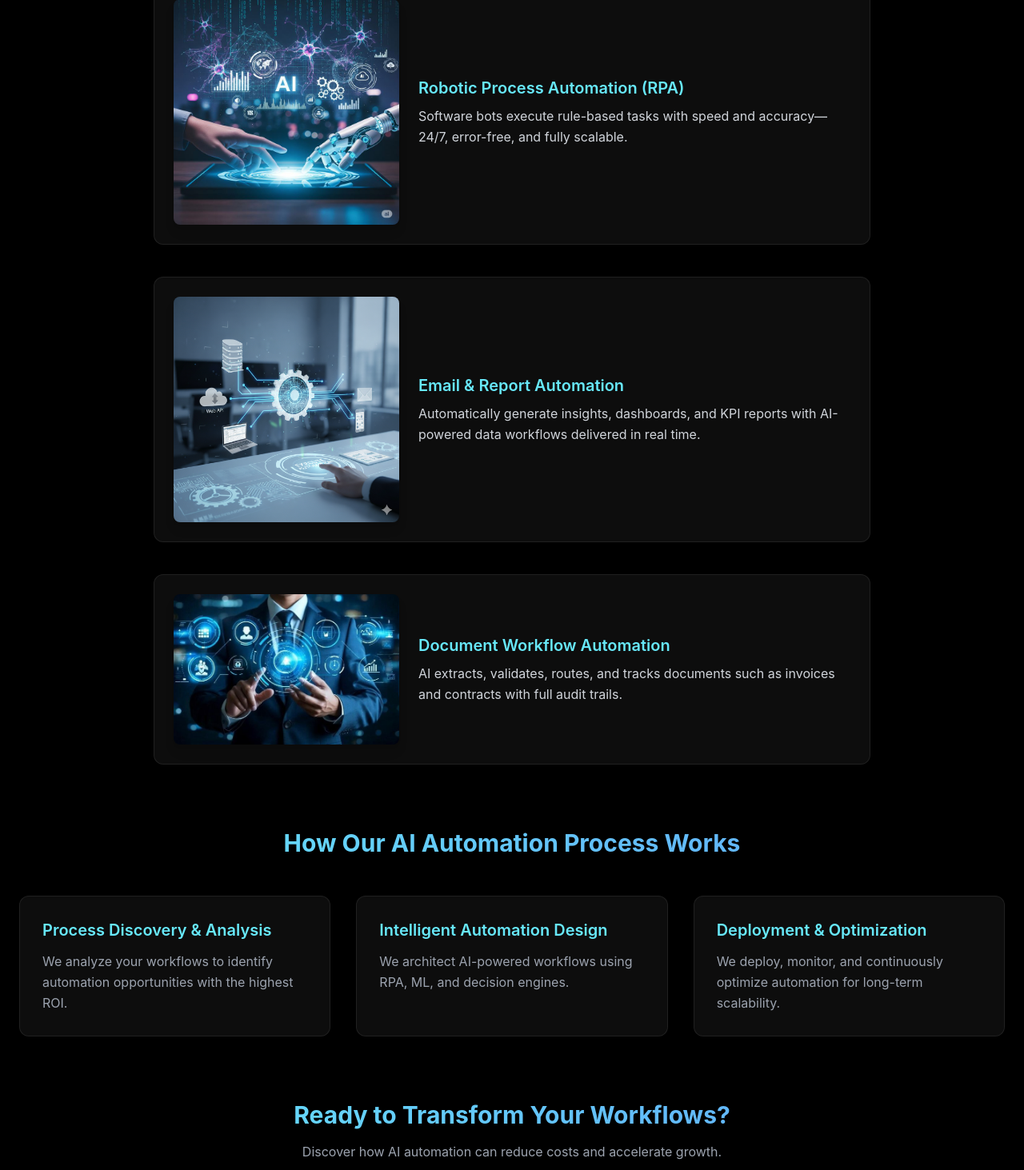
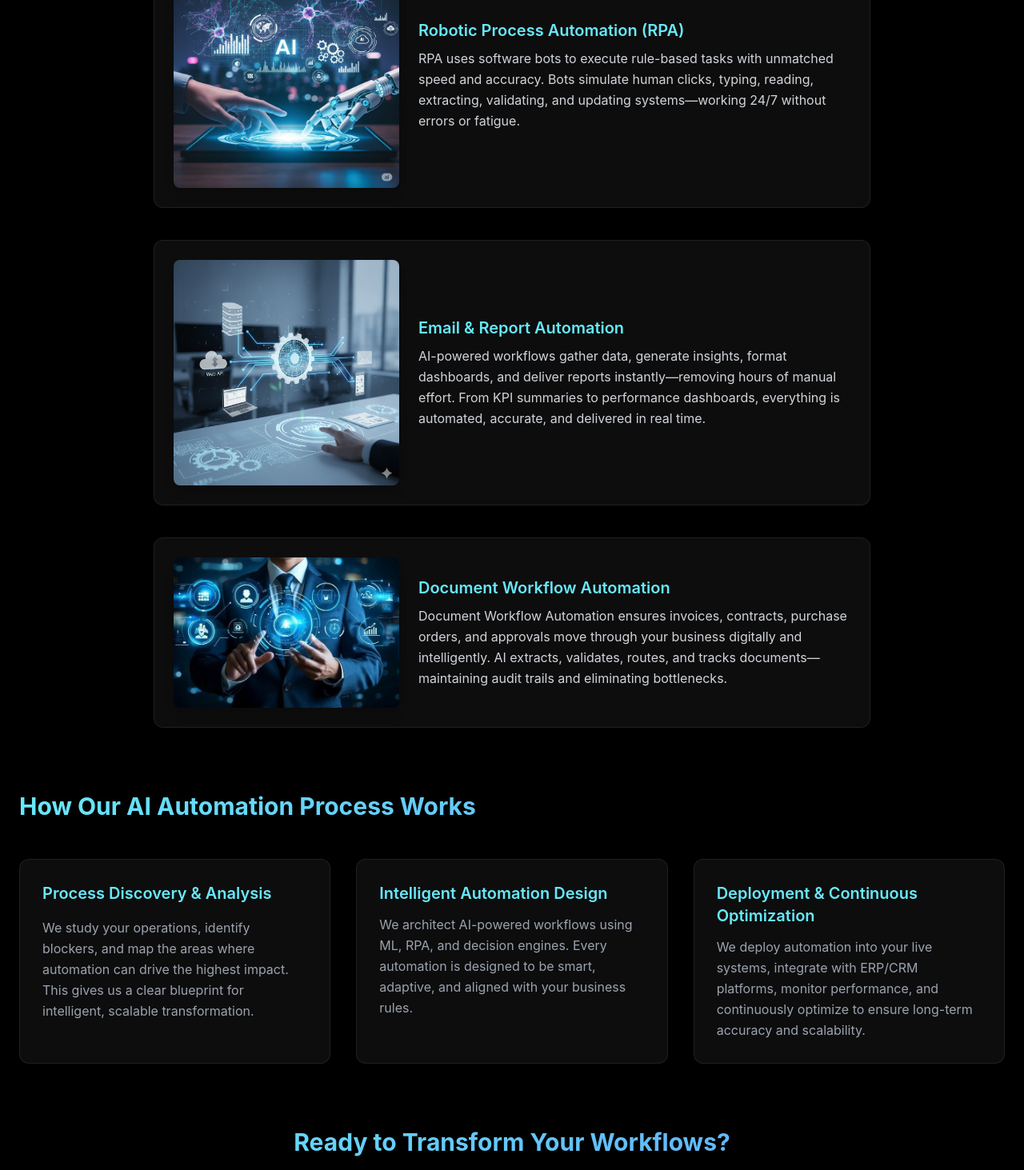
Before and after one commit to bchvvkla-prog/brevanext-site, a Next.js app: page /solutions/ai-process-automation in a window 1280 px wide. Shown: the part 1140-2603 px from the top of the page at 80% size. Built offline with nearby package versions, Linux system fonts and the light colour scheme.

Commit message:
Fix use client placement for AI Process Automation page

```diff
--- a/app/solutions/ai-process-automation/page.tsx
+++ b/app/solutions/ai-process-automation/page.tsx
@@ -2,74 +2,46 @@
 
 import { motion } from "framer-motion";
 import Image from "next/image";
-import SolutionNav from "../../components/SolutionNav";
+import SolutionNav from "../../components/SolutionNav";   // ✅ FIXED IMPORT PATH
 
-/* ===============================
-   AI PROCESS AUTOMATION PAGE
-================================ */
+// -------------------------------
+//  AI PROCESS AUTOMATION PAGE
+// -------------------------------
 export default function AIProcessAutomationPage() {
   return (
-    <>
-      {/* ===============================
-          SERVICE SCHEMA (SEO)
-      ================================ */}
-      <script
-        type="application/ld+json"
-        dangerouslySetInnerHTML={{
-          __html: JSON.stringify({
-            "@context": "https://schema.org",
-            "@type": "Service",
-            name: "AI Process Automation Services",
-            serviceType: "AI Process Automation",
-            provider: {
-              "@type": "Organization",
-              name: "BrevaNext",
-              url: "https://www.brevanext.com",
-            },
-            areaServed: {
-              "@type": "Country",
-              name: "United States",
-            },
-            description:
-              "AI-powered process automation services that streamline workflows, reduce manual effort, and improve operational efficiency.",
-            url: "https://www.brevanext.com/solutions/ai-process-automation",
-          }),
-        }}
-      />
-
     <div className="px-6 pt-24 pb-20 max-w-7xl mx-auto text-gray-300">
 
-        {/* ===============================
+      {/* ================================
           HERO SECTION
-        ================================ */}
+      ================================== */}
       <section className="grid md:grid-cols-2 gap-12 items-center">
 
-          {/* LEFT CONTENT */}
+        {/* LEFT TEXT */}
         <motion.div
           initial={{ opacity: 0, x: -40 }}
           animate={{ opacity: 1, x: 0 }}
           transition={{ duration: 0.6 }}
         >
           <h1 className="text-4xl md:text-5xl font-extrabold leading-tight bg-gradient-to-r from-cyan-300 via-cyan-400 to-blue-400 bg-clip-text text-transparent drop-shadow-lg mb-6">
-              AI Process Automation Services for Modern Businesses
+            AI Process Automation
           </h1>
 
           <p className="text-gray-400 text-lg leading-relaxed mb-6">
             Transform your business with AI-powered automation that eliminates manual work,
             accelerates operations, and unlocks scalable efficiency. BrevaNext helps
-              organizations design intelligent workflows that think, adapt, and execute
-              with precision.
+            organizations design intelligent workflows that think, adapt, and execute with precision.
           </p>
 
+          {/* HIGHLIGHT CARD */}
           <motion.div
             initial={{ opacity: 0, y: 25 }}
             animate={{ opacity: 1, y: 0 }}
             transition={{ duration: 0.6 }}
             className="glass p-5 rounded-xl border border-white/10 shadow-lg"
           >
-              <h2 className="text-xl font-semibold text-cyan-300 mb-2">
+            <h3 className="text-xl font-semibold text-cyan-300 mb-2">
               What We Automate
-              </h2>
+            </h3>
             <ul className="text-gray-400 space-y-1 text-sm leading-relaxed">
               <li>✔ Workflow execution & business operations</li>
               <li>✔ Document-driven processes (invoices, approvals, onboarding)</li>
@@ -88,7 +60,7 @@ export default function AIProcessAutomationPage() {
         >
           <Image
             src="/services/ai_automation.jpg"
-              alt="AI process automation workflows designed by BrevaNext"
+            alt="AI Process Automation"
             width={700}
             height={700}
             className="rounded-xl object-cover h-auto shadow-xl"
@@ -96,95 +68,157 @@ export default function AIProcessAutomationPage() {
         </motion.div>
       </section>
 
-        {/* ===============================
+      {/* ================================
           SERVICES OFFERED
-        ================================ */}
-        <SectionHeader title="AI Automation Services We Offer" />
+      ================================== */}
+      <motion.h2
+        initial={{ opacity: 0, y: 20 }}
+        whileInView={{ opacity: 1, y: 0 }}
+        transition={{ duration: 0.5 }}
+        className="text-3xl font-bold mt-20 mb-10 bg-gradient-to-r from-cyan-300 to-blue-400 bg-clip-text text-transparent"
+      >
+        Services We Offer
+      </motion.h2>
 
       <section className="space-y-10 max-w-5xl mx-auto">
+
+        {/* SERVICE 1 — BPA */}
         <ServiceCard
           title="Business Process Automation (BPA)"
           image="/services/bpa.png"
-            description="Automate approvals, onboarding, reporting, and operational workflows using AI-driven rules that reduce delays and improve efficiency."
+          description="Business Process Automation (BPA) empowers organizations to eliminate repetitive manual work and transform their operations into streamlined, intelligent workflows. Approvals, onboarding, reporting, and data entry happen automatically with AI-driven rules—reducing delays and maximizing efficiency."
         />
 
+        {/* SERVICE 2 — RPA */}
         <ServiceCard
           title="Robotic Process Automation (RPA)"
           image="/services/rpa.jpg"
-            description="Software bots execute rule-based tasks with speed and accuracy—24/7, error-free, and fully scalable."
+          description="RPA uses software bots to execute rule-based tasks with unmatched speed and accuracy. Bots simulate human clicks, typing, reading, extracting, validating, and updating systems—working 24/7 without errors or fatigue."
         />
 
+        {/* SERVICE 3 — Email & Reporting */}
         <ServiceCard
           title="Email & Report Automation"
           image="/services/email_report.png"
-            description="Automatically generate insights, dashboards, and KPI reports with AI-powered data workflows delivered in real time."
+          description="AI-powered workflows gather data, generate insights, format dashboards, and deliver reports instantly—removing hours of manual effort. From KPI summaries to performance dashboards, everything is automated, accurate, and delivered in real time."
         />
 
+        {/* SERVICE 4 — Document Workflow Automation */}
         <ServiceCard
           title="Document Workflow Automation"
           image="/services/document_workflow.jpg"
-            description="AI extracts, validates, routes, and tracks documents such as invoices and contracts with full audit trails."
+          description="Document Workflow Automation ensures invoices, contracts, purchase orders, and approvals move through your business digitally and intelligently. AI extracts, validates, routes, and tracks documents—maintaining audit trails and eliminating bottlenecks."
         />
+
       </section>
 
-        {/* ===============================
+      {/* ================================
           HOW IT WORKS
-        ================================ */}
+      ================================== */}
       <SectionHeader title="How Our AI Automation Process Works" />
 
       <div className="grid md:grid-cols-3 gap-8 mt-12">
-          <StepCard
-            title="Process Discovery & Analysis"
-            text="We analyze your workflows to identify automation opportunities with the highest ROI."
-          />
-          <StepCard
-            title="Intelligent Automation Design"
-            text="We architect AI-powered workflows using RPA, ML, and decision engines."
-          />
-          <StepCard
-            title="Deployment & Optimization"
-            text="We deploy, monitor, and continuously optimize automation for long-term scalability."
-          />
+
+        {/* STEP 1 */}
+        <motion.div
+          initial={{ opacity: 0, y: 20 }}
+          whileInView={{ opacity: 1, y: 0 }}
+          transition={{ duration: 0.4 }}
+          className="glass p-7 rounded-xl border border-white/10 hover:border-cyan-400/40 transition transform hover:-translate-y-1"
+        >
+          <h3 className="text-xl font-semibold text-cyan-300 mb-4">
+            Process Discovery & Analysis
+          </h3>
+          <p className="text-gray-400 leading-relaxed">
+            We study your operations, identify blockers, and map the areas where automation
+            can drive the highest impact. This gives us a clear blueprint for intelligent,
+            scalable transformation.
+          </p>
+        </motion.div>
+
+        {/* STEP 2 */}
+        <motion.div
+          initial={{ opacity: 0, y: 20 }}
+          whileInView={{ opacity: 1, y: 0 }}
+          transition={{ duration: 0.5 }}
+          className="glass p-7 rounded-xl border border-white/10 hover:border-cyan-400/40 transition transform hover:-translate-y-1"
+        >
+          <h3 className="text-xl font-semibold text-cyan-300 mb-3">
+            Intelligent Automation Design
+          </h3>
+          <p className="text-gray-400 leading-relaxed">
+            We architect AI-powered workflows using ML, RPA, and decision engines.
+            Every automation is designed to be smart, adaptive, and aligned with your
+            business rules.
+          </p>
+        </motion.div>
+
+        {/* STEP 3 */}
+        <motion.div
+          initial={{ opacity: 0, y: 20 }}
+          whileInView={{ opacity: 1, y: 0 }}
+          transition={{ duration: 0.6 }}
+          className="glass p-7 rounded-xl border border-white/10 hover:border-cyan-400/40 transition transform hover:-translate-y-1"
+        >
+          <h3 className="text-xl font-semibold text-cyan-300 mb-3">
+            Deployment & Continuous Optimization
+          </h3>
+          <p className="text-gray-400 leading-relaxed">
+            We deploy automation into your live systems, integrate with ERP/CRM platforms,
+            monitor performance, and continuously optimize to ensure long-term accuracy
+            and scalability.
+          </p>
+        </motion.div>
+
       </div>
 
       {/* CTA */}
-        <div className="mt-20 text-center">
+      <motion.div
+        initial={{ opacity: 0, y: 20 }}
+        whileInView={{ opacity: 1, y: 0 }}
+        transition={{ duration: 0.5 }}
+        className="mt-20 text-center"
+      >
         <h2 className="text-3xl font-bold bg-gradient-to-r from-cyan-300 to-blue-400 bg-clip-text text-transparent mb-4">
           Ready to Transform Your Workflows?
         </h2>
         <p className="text-gray-400 mb-6">
-            Discover how AI automation can reduce costs and accelerate growth.
+          Discover how automation can reduce costs, improve efficiency, and accelerate growth.
         </p>
+
         <a
           href="/#contact"
           className="px-6 py-3 bg-cyan-500/20 border border-cyan-400 text-cyan-300 rounded-xl hover:bg-cyan-500/30 transition"
         >
           Book a Free Automation Audit
         </a>
-        </div>
+      </motion.div>
 
+      {/* ================================
+          PREV / NEXT NAVIGATION
+      ================================== */}
       <SolutionNav
         prev={null}
         next={{
           href: "/solutions/conversational-ai",
-            label: "Conversational AI",
+          label: "Conversational AI"
         }}
       />
+
     </div>
-    </>
   );
 }
 
-/* ===============================
+/* -------------------------------
    COMPONENTS
-================================ */
+-------------------------------- */
 
 function ServiceCard({ title, image, description }: any) {
   return (
-    <div className="glass p-6 rounded-xl border border-white/10 flex flex-col md:flex-row items-center gap-6 mx-auto max-w-4xl">
+    <div className="glass p-6 rounded-xl border border-white/10 hover:border-cyan-400/40 transition flex flex-col md:flex-row items-center gap-6 mx-auto max-w-4xl">
       <img
         src={image}
-        alt={`${title} by BrevaNext`}
+        alt={title}
         className="w-full md:w-1/3 rounded-lg shadow-lg object-cover"
       />
       <div className="md:w-2/3">
@@ -197,17 +231,13 @@ function ServiceCard({ title, image, description }: any) {
 
 function SectionHeader({ title }: any) {
   return (
-    <h2 className="text-3xl font-bold mt-20 mb-10 bg-gradient-to-r from-cyan-300 to-blue-400 bg-clip-text text-transparent text-center">
+    <motion.h2
+      initial={{ opacity: 0, y: 20 }}
+      whileInView={{ opacity: 1, y: 0 }}
+      transition={{ duration: 0.4 }}
+      className="text-3xl font-bold mt-20 bg-gradient-to-r from-cyan-300 to-blue-400 bg-clip-text text-transparent"
+    >
       {title}
-    </h2>
+    </motion.h2>
   );
 }
-
-function StepCard({ title, text }: any) {
-  return (
-    <div className="glass p-7 rounded-xl border border-white/10">
-      <h3 className="text-xl font-semibold text-cyan-300 mb-3">{title}</h3>
-      <p className="text-gray-400 leading-relaxed">{text}</p>
-    </div>
-  );
-}
```
Lines whose indentation alone changed are shown as unchanged.
